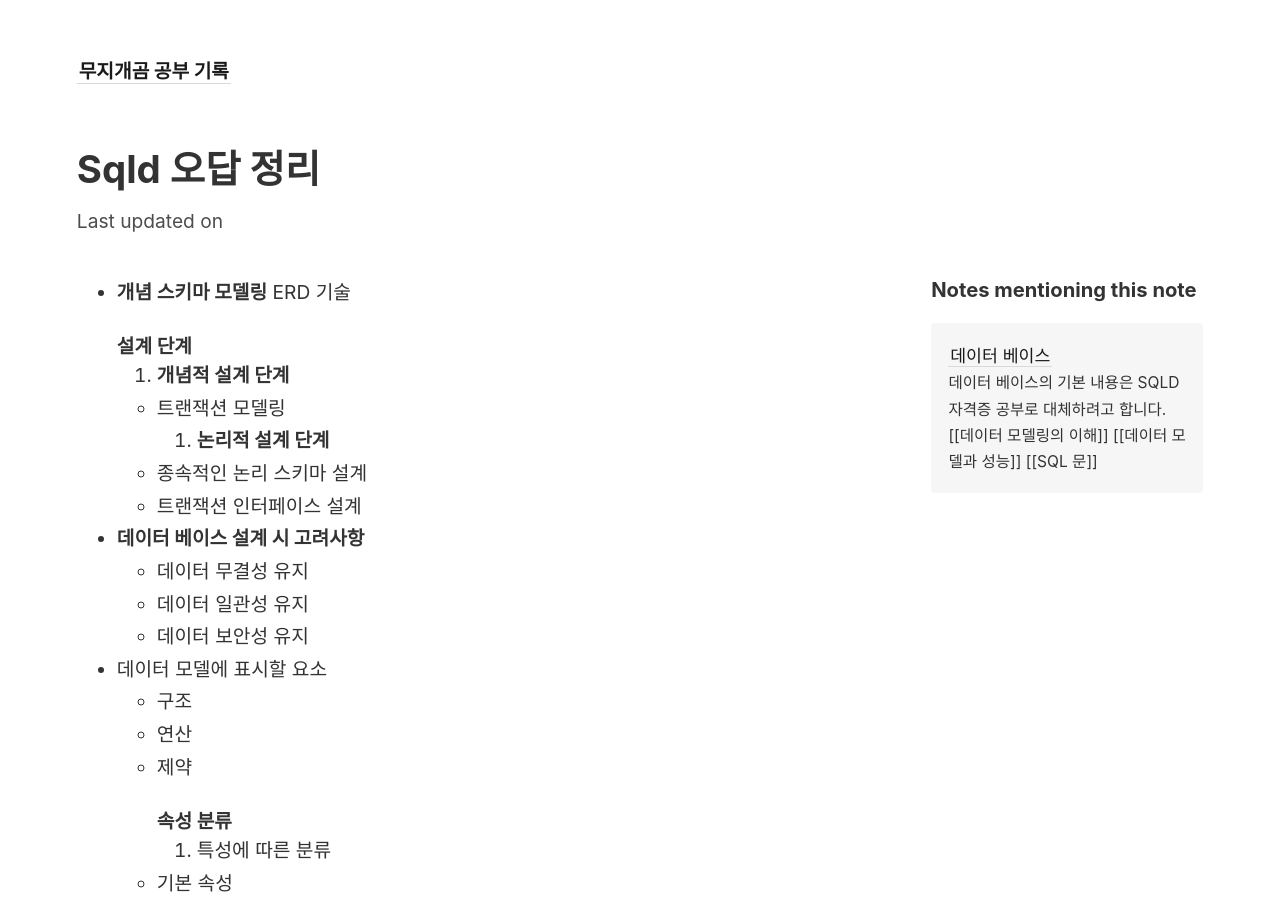
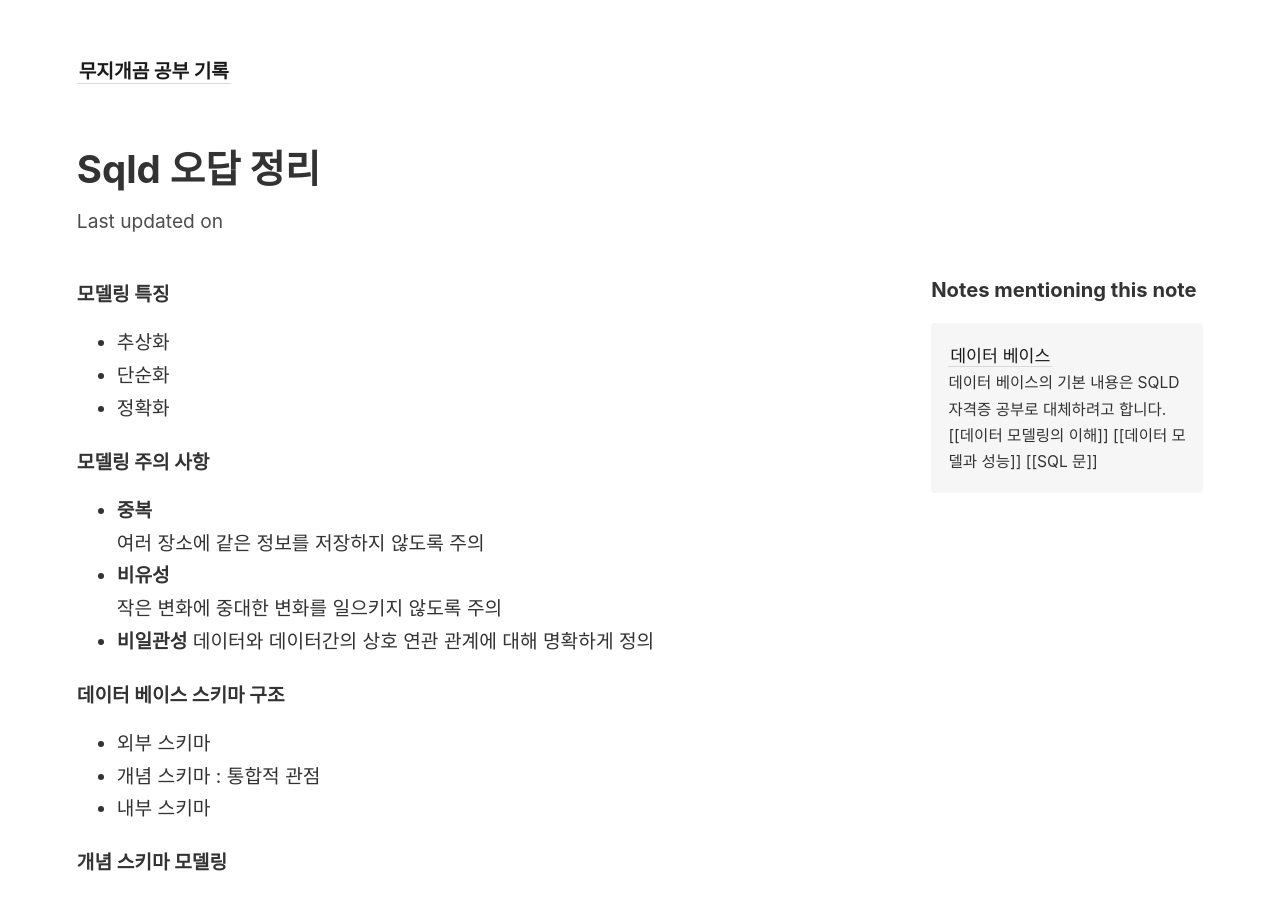
Before and after one commit to rainbow96bear/Obsidian, a Jekyll site: the page built from _notes/SQLD 준비/SQLD 오답 정리.md, in a window 1280 px wide and 900 px high. Built offline with Jekyll 4.4.1, drawn with Linux system fonts in a browser that asks for light colours; some of the changed text lies outside the part shown.

Commit message:
SQLD 오답 노트

```diff
--- a/_notes/SQLD 준비/SQLD 오답 정리.md
+++ b/_notes/SQLD 준비/SQLD 오답 정리.md
@@ -1,7 +1,42 @@
+#### 모델링 특징
+- 추상화
+- 단순화
+- 정확화
 
-- **개념 스키마 모델링**
-	ERD 기술
-<br>
+#### 모델링 주의 사항
+- **중복**
+	여러 장소에 같은 정보를 저장하지 않도록 주의
+- **비유성**
+	작은 변화에 중대한 변화를 일으키지 않도록 주의
+- **비일관성**
+	데이터와 데이터간의 상호 연관 관계에 대해 명확하게 정의
+
+#### 데이터 베이스 스키마 구조
+- 외부 스키마
+- 개념 스키마 : 통합적 관점
+- 내부 스키마
+
+#### 개념 스키마 모델링
+- ERD 기술
+
+#### 엔터티 특징
+- 해당 업무에서 필요하고 관리하고자 하는 정보
+- 유일한 식별자에 의하여 식별 가능
+- 영속적으로 존재하는 두 개 이상의 인스턴스의 집합
+- 업무 프로세스에 의해 이용되어야 한다.
+- 반드시 속성이 있어야 한다.
+- 다른 엔터티와 한 개 이상의 관계가 있어야 한다.
+
+#### 엔터티 분류
+- 발생 시점
+	- 기본(키) 엔터티
+	- 중심 엔터티
+	- 행위 엔터티
+- 유형과 무형
+	- 유형 엔터티
+	- 개념 엔터티
+	- 사건 엔터티
+
 #### 설계 단계
 1. **개념적 설계 단계**
 	- 트랜잭션 모델링
```
